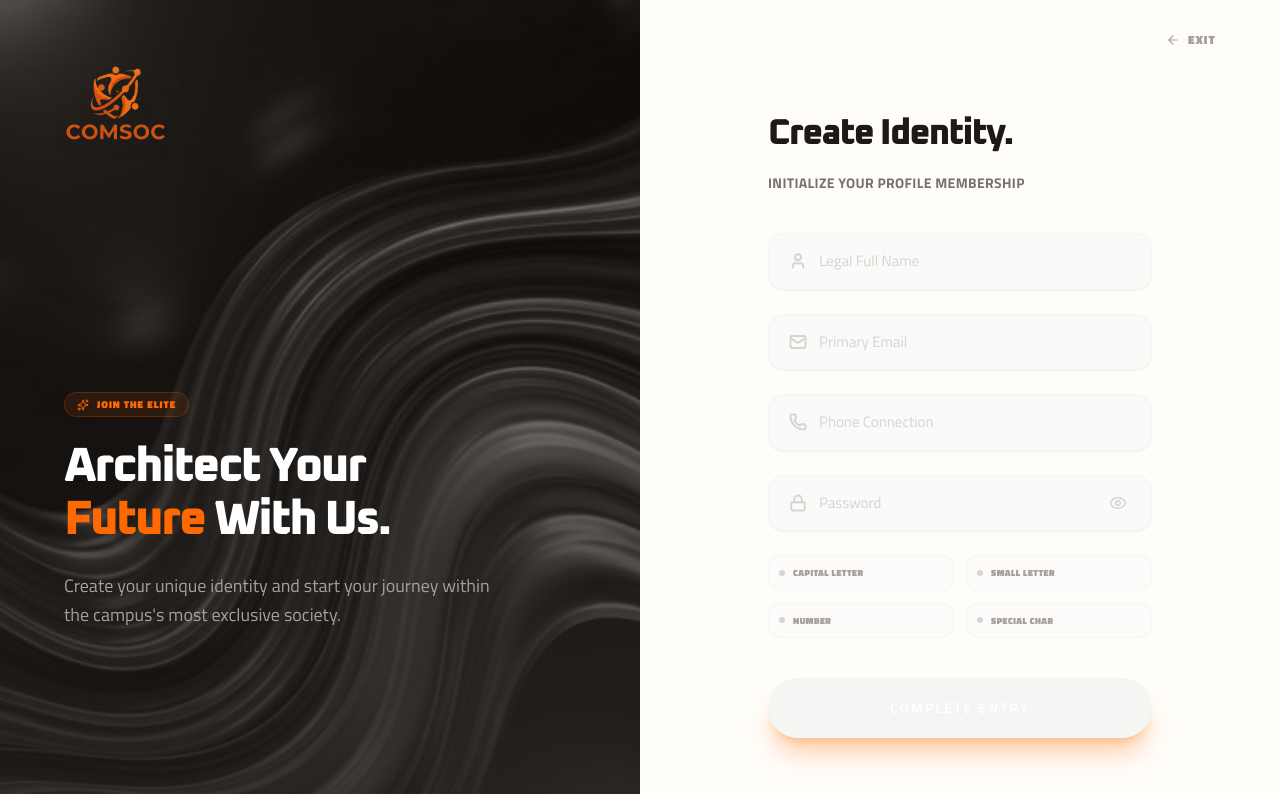
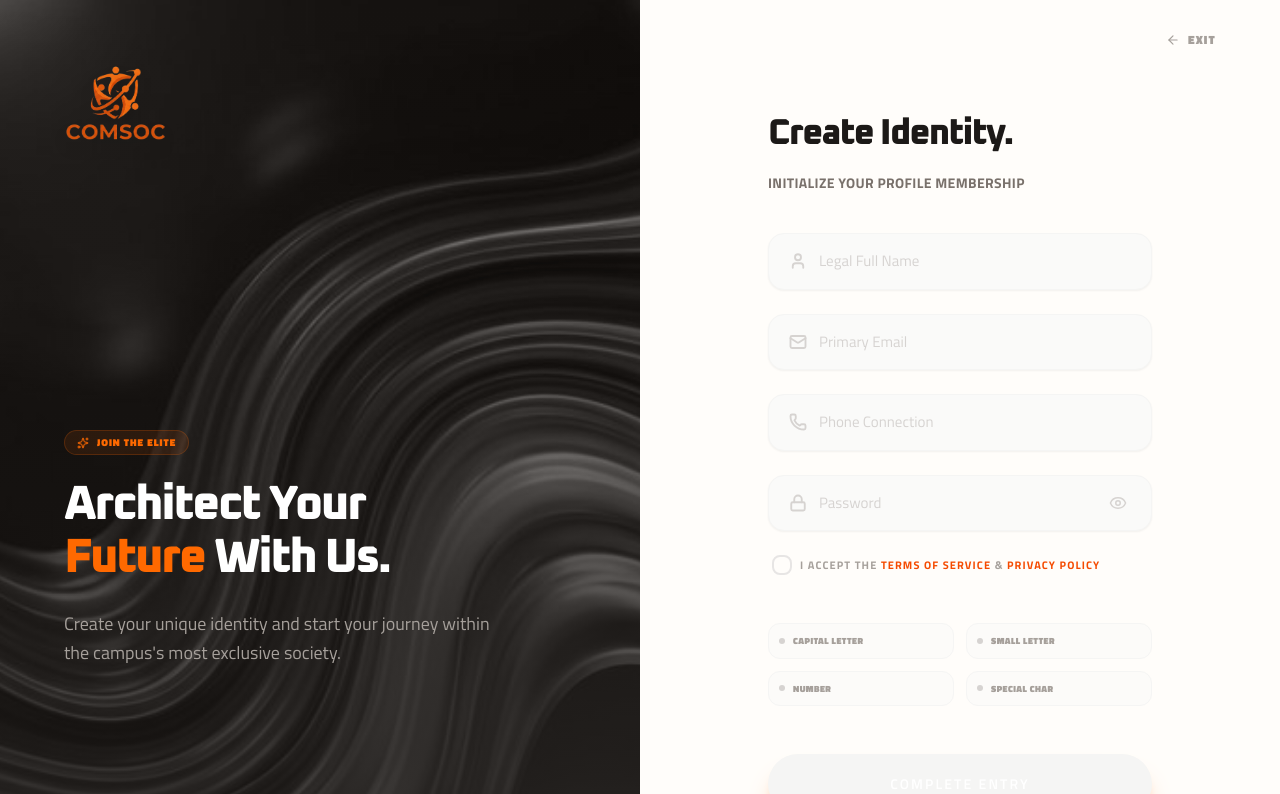
Before and after one commit to Haseebx162006/Society-Management-System-, a Next.js app in the folder frontend/: page /signup in a window 1280 px wide. Shown: the top 794 px of the page. Built offline with nearby package versions, Linux system fonts and the light colour scheme; no server answers.

Commit message:
added terms and condition check

```diff
--- a/frontend/src/app/login/page.tsx
+++ b/frontend/src/app/login/page.tsx
@@ -7,7 +7,7 @@ import { setCredentials } from "../../lib/features/auth/authSlice";
 import { useRouter } from "next/navigation";
 import toast from "react-hot-toast";
 import { motion } from "framer-motion";
-import { Mail, Lock, LogIn, ArrowLeft, Eye, EyeOff, Sparkles, ShieldCheck } from "lucide-react";
+import { Mail, Lock, LogIn, ArrowLeft, Eye, EyeOff, Sparkles, ShieldCheck, Check } from "lucide-react";
 import { FuturisticInput } from "../../components/ui/FuturisticInput";
 import { FuturisticButton } from "../../components/ui/FuturisticButton";
 import Link from "next/link";
@@ -20,6 +20,7 @@ export default function LoginPage() {
   });
   const [showPassword, setShowPassword] = useState(false);
 
+  const [agreed, setAgreed] = useState(false);
   const [login, { isLoading }] = useLoginMutation();
   const dispatch = useAppDispatch();
   const router = useRouter();
@@ -30,6 +31,16 @@ export default function LoginPage() {
 
   const handleSubmit = async (e: React.FormEvent) => {
     e.preventDefault();
+    if (!agreed) {
+      toast.error("Please agree to the Terms and Conditions to proceed.", {
+        style: {
+          background: "#ffffff",
+          color: "#1c1917",
+          border: "1px solid #ef4444",
+        },
+      });
+      return;
+    }
     try {
       const userData = await login({
         email: formData.email,
@@ -170,8 +181,21 @@ export default function LoginPage() {
                     }
                 />
 
-                <div className="flex justify-between items-center pb-8">
-
+                <div className="flex justify-between items-center pb-8 px-1">
+                    <label className="flex items-center gap-2 cursor-pointer group">
+                        <div className="relative flex items-center justify-center">
+                            <input
+                                type="checkbox"
+                                checked={agreed}
+                                onChange={(e) => setAgreed(e.target.checked)}
+                                className="peer appearance-none w-4 h-4 rounded border-2 border-stone-200 checked:bg-orange-600 checked:border-orange-600 transition-all duration-300 cursor-pointer"
+                            />
+                            <Check className="absolute w-3 h-3 text-white opacity-0 peer-checked:opacity-100 transition-opacity pointer-events-none" strokeWidth={4} />
+                        </div>
+                        <span className="text-[10px] font-bold text-stone-400 group-hover:text-stone-600 transition-colors uppercase tracking-widest leading-none">
+                            I agree to the <Link href="/terms" className="text-orange-600 hover:underline">Terms & Conditions</Link>
+                        </span>
+                    </label>
                     <a href="#" className="text-[11px] font-bold text-stone-400 hover:text-orange-600 transition-colors uppercase tracking-widest">
                         Forget Password?
                     </a>
--- a/frontend/src/app/page.tsx
+++ b/frontend/src/app/page.tsx
@@ -1,6 +1,5 @@
 'use client'
 import Hero from "@/components/marketing/Hero";
-import Integrations from "@/components/marketing/Integrations";
 import Features from "@/components/marketing/Features";
 import SocietyShowcase from "@/components/marketing/SocietyShowcase";
 import EventShowcase from "@/components/marketing/EventShowcase";
@@ -17,7 +16,7 @@ export default function Home() {
       <Header />
       <Hero />
       <div className="relative">
-          <Integrations />
+          {/* <Integrations /> */}
           <Features />
           <div className="py-5 relative overflow-hidden">
               <div className="max-w-7xl mx-auto px-6 text-center">
--- a/frontend/src/app/signup/page.tsx
+++ b/frontend/src/app/signup/page.tsx
@@ -20,6 +20,7 @@ export default function SignupPage() {
   });
   const [showPassword, setShowPassword] = useState(false);
 
+  const [agreed, setAgreed] = useState(false);
   const [signup, { isLoading }] = useSignupMutation();
   const router = useRouter();
 
@@ -40,6 +41,10 @@ export default function SignupPage() {
 
   const handleSubmit = async (e: React.FormEvent) => {
     e.preventDefault();
+    if (!agreed) {
+      toast.error("Please agree to the Terms and Conditions to proceed.");
+      return;
+    }
     if (!isPasswordValid) return;
     try {
       const result = await signup(formData).unwrap();
@@ -183,7 +188,24 @@ export default function SignupPage() {
                     }
                 />
 
-                <div className="grid grid-cols-2 gap-3 pb-6">
+                <div className="flex items-center gap-3 pb-8 px-1">
+                    <label className="flex items-center gap-2 cursor-pointer group">
+                        <div className="relative flex items-center justify-center">
+                            <input
+                                type="checkbox"
+                                checked={agreed}
+                                onChange={(e) => setAgreed(e.target.checked)}
+                                className="peer appearance-none w-5 h-5 rounded-lg border-2 border-stone-200 checked:bg-orange-600 checked:border-orange-600 transition-all duration-300 cursor-pointer"
+                            />
+                            <Check className="absolute w-3 h-3 text-white opacity-0 peer-checked:opacity-100 transition-opacity pointer-events-none" strokeWidth={4} />
+                        </div>
+                        <span className="text-[11px] font-bold text-stone-400 group-hover:text-stone-600 transition-colors uppercase tracking-widest lg:whitespace-nowrap">
+                            I accept the <Link href="/terms" className="text-orange-600 hover:underline">Terms of Service</Link> & <Link href="/privacy" className="text-orange-600 hover:underline">Privacy Policy</Link>
+                        </span>
+                    </label>
+                </div>
+
+                <div className="grid grid-cols-2 gap-3 pb-8">
                     {passwordConditions.map((condition, i) => {
                         const met = condition.regex.test(formData.password);
                         return (
--- a/frontend/src/components/marketing/Features.tsx
+++ b/frontend/src/components/marketing/Features.tsx
@@ -29,24 +29,24 @@ const features = [
     title: "Live Events",
     description: "Stay synchronized with the campus pulse. Seminars, workshops, and competitions."
   },
-  {
-    icon: Zap,
-    name: "Control",
-    title: "Digital Command",
-    description: "Centralized executive management. Streamline data, attendance, and recruitment."
-  },
-  {
-    icon: ShieldCheck,
-    name: "Security",
-    title: "Verified Identity",
-    description: "Trusted campus environment with official badges and verified student profiles."
-  },
-  {
-    icon: Globe,
-    name: "Portfolio",
-    title: "Public Presence",
-    description: "Showcase your group's achievements, galleries, and history to the entire campus."
-  }
+  // {
+  //   icon: Zap,
+  //   name: "Control",
+  //   title: "Digital Command",
+  //   description: "Centralized executive management. Streamline data, attendance, and recruitment."
+  // },
+  // {
+  //   icon: ShieldCheck,
+  //   name: "Security",
+  //   title: "Verified Identity",
+  //   description: "Trusted campus environment with official badges and verified student profiles."
+  // },
+  // {
+  //   icon: Globe,
+  //   name: "Portfolio",
+  //   title: "Public Presence",
+  //   description: "Showcase your group's achievements, galleries, and history to the entire campus."
+  // }
 ];
 
 export default function Features() {
```
